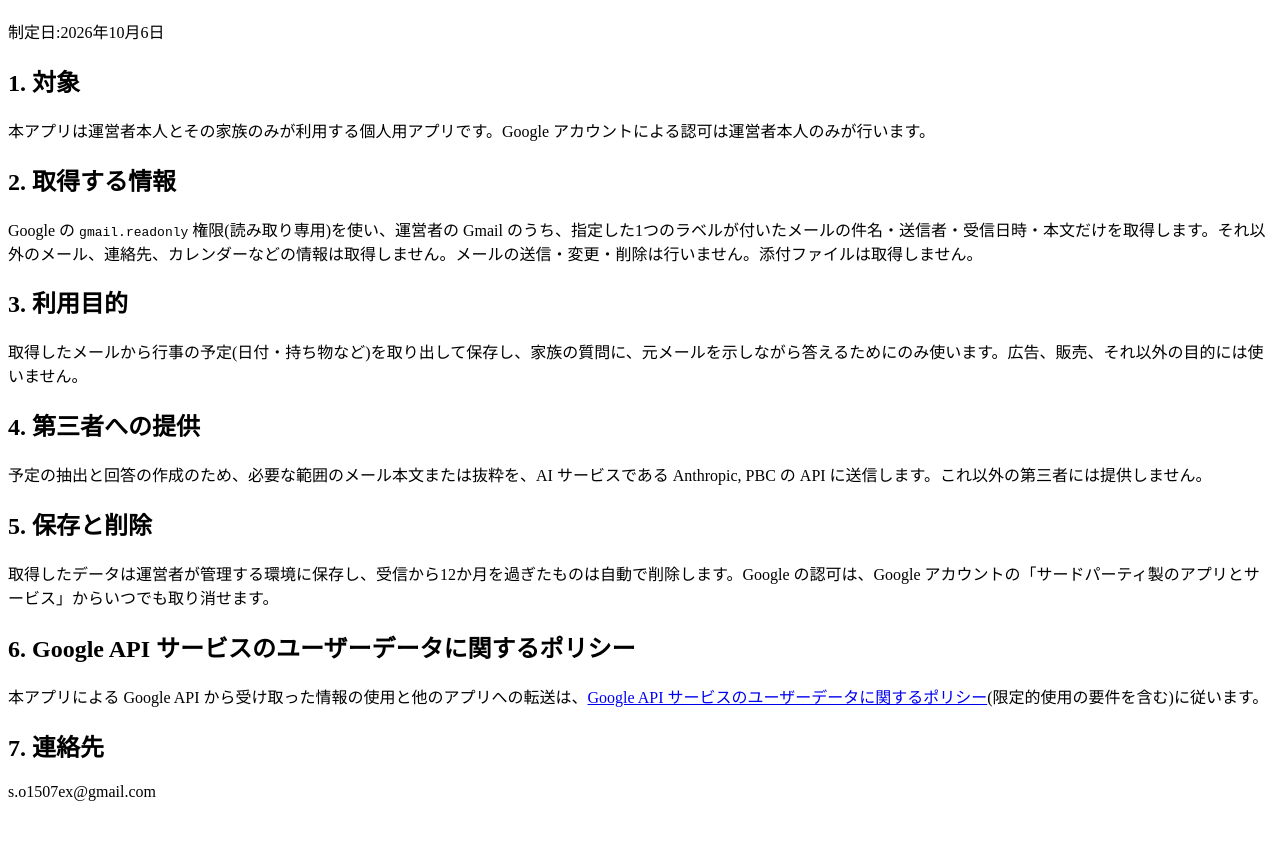
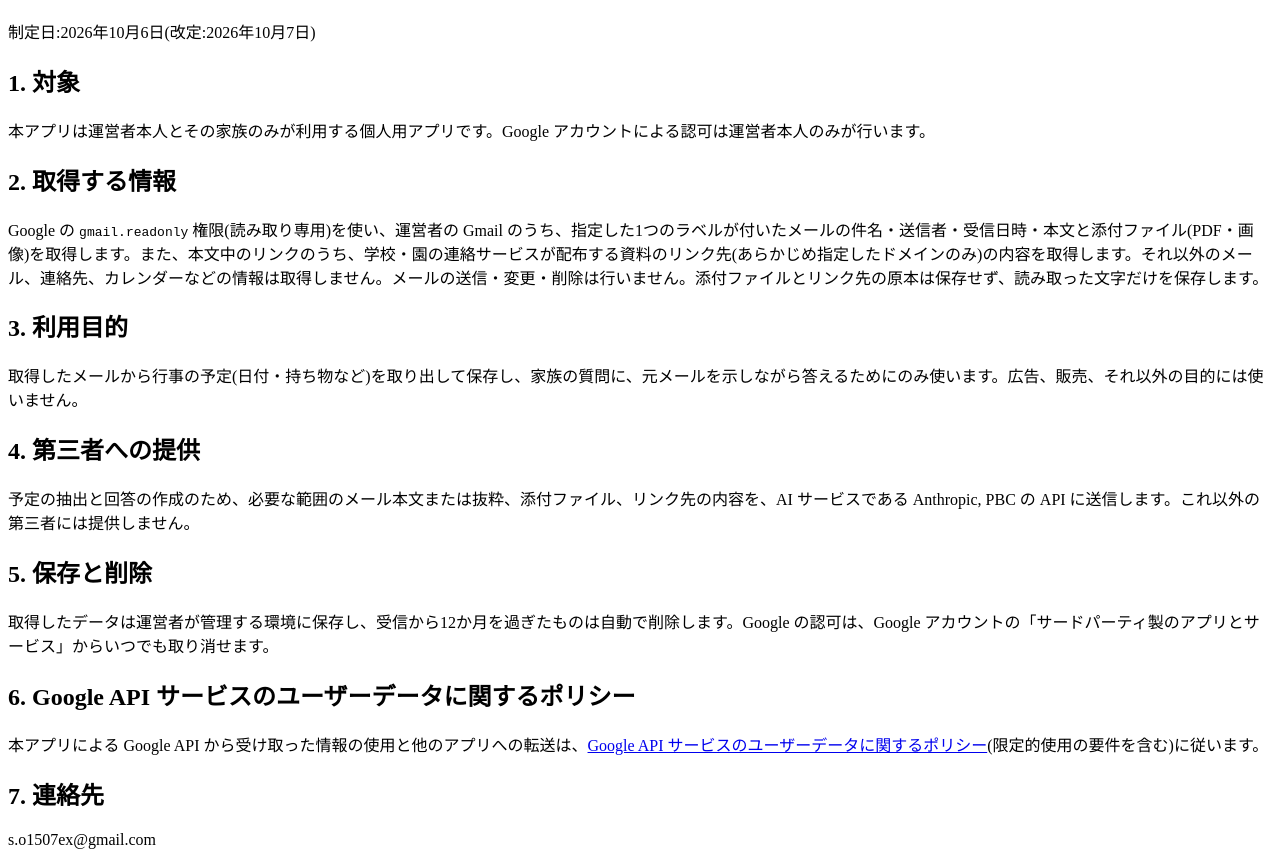
Before and after one commit to anonymous-jpn/school-rag-pages, a plain HTML site: page privacy.html in a window 1280 px wide. Shown: the part 70-935 px from the top of the page. Before the commit the page ends 887 px from the top, so only its background shows below. Drawn offline with Linux system fonts and the light colour scheme.

Commit message:
Update privacy policy details and clarify data usage

```diff
--- a/privacy.html
+++ b/privacy.html
@@ -7,19 +7,19 @@
 </head>
 <body>
   <h1>school-rag プライバシーポリシー</h1>
-  <p>制定日:2026年10月6日</p>
+  <p>制定日:2026年10月6日(改定:2026年10月7日)</p>
 
   <h2>1. 対象</h2>
   <p>本アプリは運営者本人とその家族のみが利用する個人用アプリです。Google アカウントによる認可は運営者本人のみが行います。</p>
 
   <h2>2. 取得する情報</h2>
-  <p>Google の <code>gmail.readonly</code> 権限(読み取り専用)を使い、運営者の Gmail のうち、指定した1つのラベルが付いたメールの件名・送信者・受信日時・本文だけを取得します。それ以外のメール、連絡先、カレンダーなどの情報は取得しません。メールの送信・変更・削除は行いません。添付ファイルは取得しません。</p>
+  <p>Google の <code>gmail.readonly</code> 権限(読み取り専用)を使い、運営者の Gmail のうち、指定した1つのラベルが付いたメールの件名・送信者・受信日時・本文と添付ファイル(PDF・画像)を取得します。また、本文中のリンクのうち、学校・園の連絡サービスが配布する資料のリンク先(あらかじめ指定したドメインのみ)の内容を取得します。それ以外のメール、連絡先、カレンダーなどの情報は取得しません。メールの送信・変更・削除は行いません。添付ファイルとリンク先の原本は保存せず、読み取った文字だけを保存します。</p>
 
   <h2>3. 利用目的</h2>
   <p>取得したメールから行事の予定(日付・持ち物など)を取り出して保存し、家族の質問に、元メールを示しながら答えるためにのみ使います。広告、販売、それ以外の目的には使いません。</p>
 
   <h2>4. 第三者への提供</h2>
-  <p>予定の抽出と回答の作成のため、必要な範囲のメール本文または抜粋を、AI サービスである Anthropic, PBC の API に送信します。これ以外の第三者には提供しません。</p>
+  <p>予定の抽出と回答の作成のため、必要な範囲のメール本文または抜粋、添付ファイル、リンク先の内容を、AI サービスである Anthropic, PBC の API に送信します。これ以外の第三者には提供しません。</p>
 
   <h2>5. 保存と削除</h2>
   <p>取得したデータは運営者が管理する環境に保存し、受信から12か月を過ぎたものは自動で削除します。Google の認可は、Google アカウントの「サードパーティ製のアプリとサービス」からいつでも取り消せます。</p>
```
